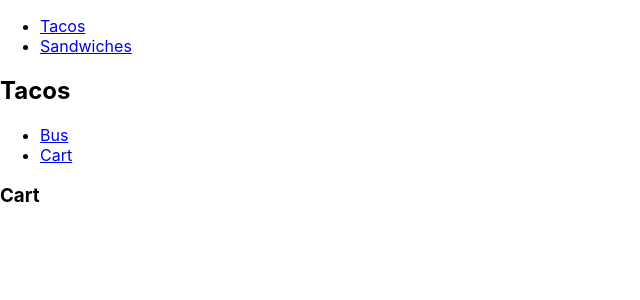
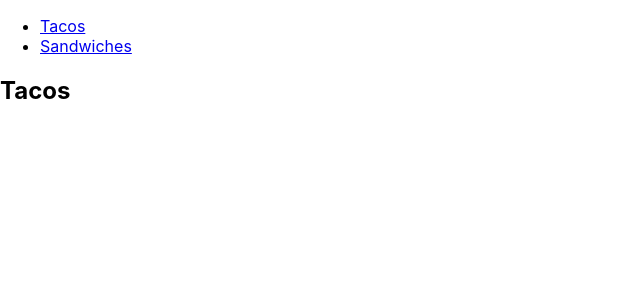
Before and after one commit to yannlelorier/DesarrolloWeb, a React (Create React App) app: page /tacos/cart in a window 1280 px wide. Shown: the top 300 px of the page, without its empty margins (0-640 px from the left). Built offline with nearby package versions, Linux system fonts and the light colour scheme.

Commit message:
new bootstrap no render

```diff
--- a/src/App.js
+++ b/src/App.js
@@ -1,38 +1,5 @@
 import React from "react";
-import {
-  BrowserRouter as Router,
-  Switch,
-  Route,
-  Link
-} from "react-router-dom";
-
-// Some folks find value in a centralized route config.
-// A route config is just data. React is great at mapping
-// data into components, and <Route> is a component.
-
-// Our route config is just an array of logical "routes"
-// with `path` and `component` props, ordered the same
-// way you'd do inside a `<Switch>`.
-const routes = [
-  {
-    path: "/sandwiches",
-    component: Sandwiches
-  },
-  {
-    path: "/tacos",
-    component: Tacos,
-    routes: [
-      {
-        path: "/tacos/bus",
-        component: Bus
-      },
-      {
-        path: "/tacos/cart",
-        component: Cart
-      }
-    ]
-  }
-];
+import { BrowserRouter as Router, Switch, Route, Link } from "react-router-dom";
 
 export default function RouteConfigExample() {
   return (
@@ -48,27 +15,11 @@ export default function RouteConfigExample() {
         </ul>
 
         <Switch>
-          {routes.map((route, i) => (
-            <RouteWithSubRoutes key={i} {...route} />
-          ))}
+          <Route path={"/tacos"} component={Tacos} />
+          <Route path={"/sandwiches"} component={Sandwiches} />
         </Switch>
       </div>
     </Router>
-  );
-}
-
-// A special wrapper for <Route> that knows how to
-// handle "sub"-routes by passing them in a `routes`
-// prop to the component it renders.
-function RouteWithSubRoutes(route) {
-  return (
-    <Route
-      path={route.path}
-      render={props => (
-        // pass the sub-routes down to keep nesting
-        <route.component {...props} routes={route.routes} />
-      )}
-    />
   );
 }
 
@@ -76,32 +27,6 @@ function Sandwiches() {
   return <h2>Sandwiches</h2>;
 }
 
-function Tacos({ routes }) {
-  return (
-    <div>
-      <h2>Tacos</h2>
-      <ul>
-        <li>
-          <Link to="/tacos/bus">Bus</Link>
-        </li>
-        <li>
-          <Link to="/tacos/cart">Cart</Link>
-        </li>
-      </ul>
-
-      <Switch>
-        {routes.map((route, i) => (
-          <RouteWithSubRoutes key={i} {...route} />
-        ))}
-      </Switch>
-    </div>
-  );
+function Tacos() {
+  return <h2>Tacos</h2>;
 }
-
-function Bus() {
-  return <h3>Bus</h3>;
-}
-
-function Cart() {
-  return <h3>Cart</h3>;
-}
```
